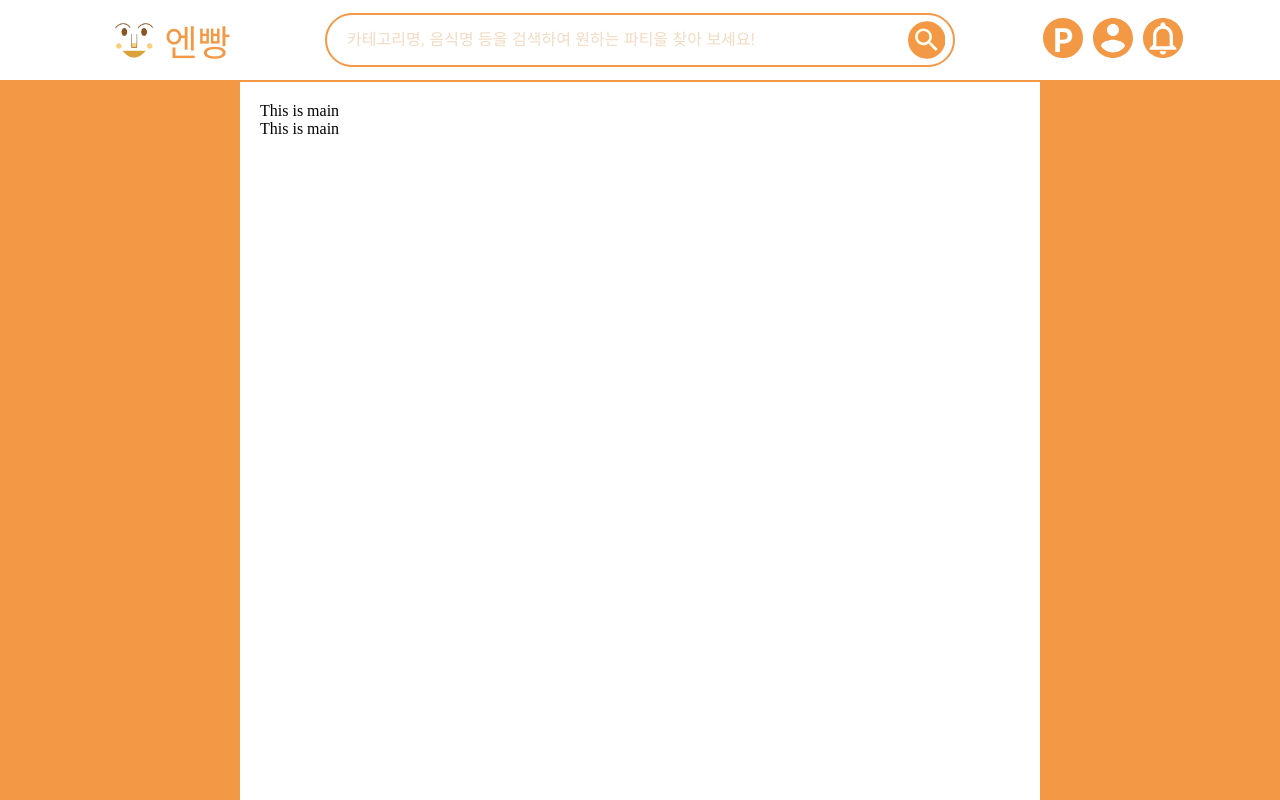
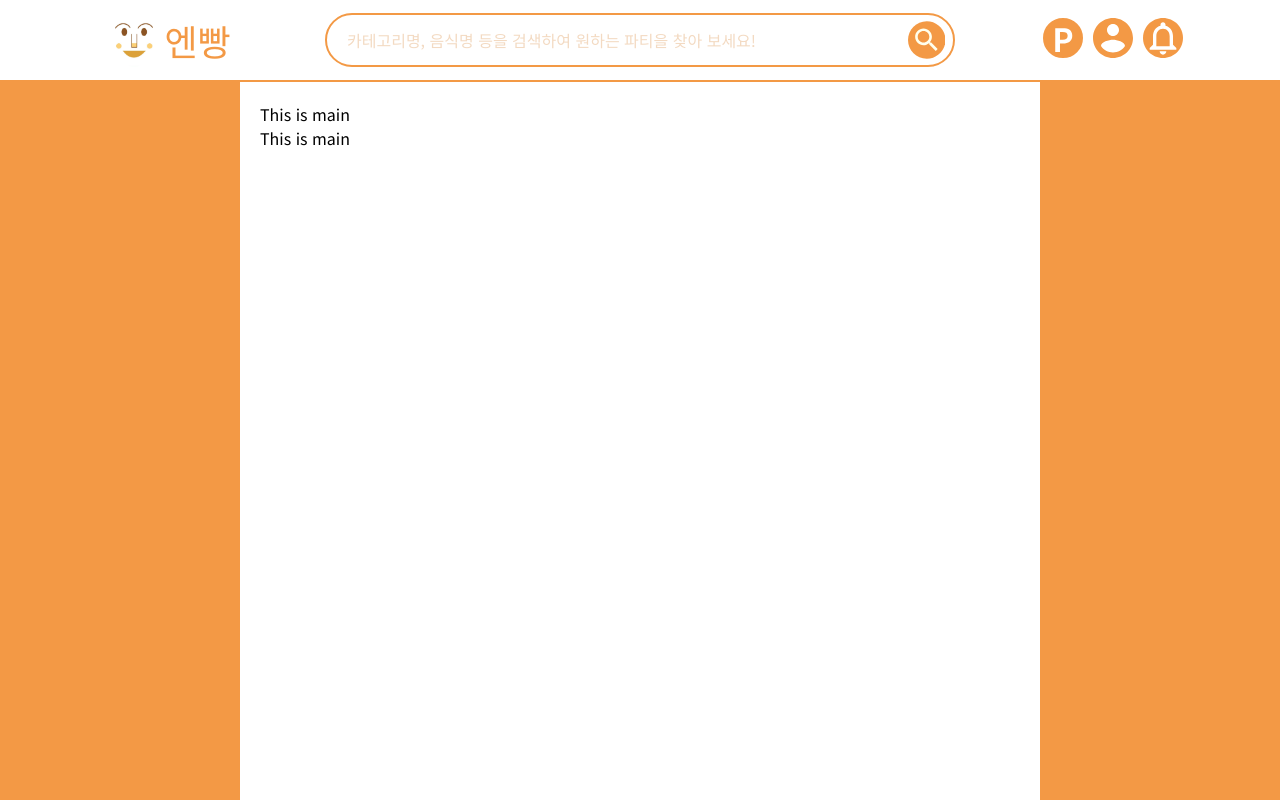
Before and after one commit to nbbang-sinchon/frontend, a React (Create React App) app: page / in a window 1280 px wide. Shown: the top 800 px of the page. Built offline with nearby package versions, Linux system fonts and the light colour scheme.

Commit message:
Feat : Noto Sans KR을 기본 글꼴로 등록
아무도 적당한 폰트를 말하지 않아서 제 마음대로 폰트를 정해서 기본 폰트로 적용하였습니다.

```diff
--- a/public/index.html
+++ b/public/index.html
@@ -6,6 +6,12 @@
     <meta name="theme-color" content="#F39945" />
     <meta name="description" content="Web site created using create-react-app" />
 
+    <link rel="preconnect" href="https://fonts.googleapis.com" />
+    <link rel="preconnect" href="https://fonts.gstatic.com" crossorigin />
+    <link
+      href="https://fonts.googleapis.com/css2?family=Noto+Sans+KR:wght@100;300;400;500;700;900&display=swap"
+      rel="stylesheet"
+    />
     <link rel="icon" href="%PUBLIC_URL%/favicon.ico" />
     <link rel="icon" type="image/png" sizes="16x16" href="/favicon-16x16.png" />
     <link rel="icon" type="image/png" sizes="32x32" href="/favicon-32x32.png" />
--- a/src/styles/Reset.jsx
+++ b/src/styles/Reset.jsx
@@ -40,6 +40,7 @@ const reset = css`
     background: transparent;
     outline: none;
     text-decoration: none;
+    font-family: 'Noto Sans KR', sans-serif;
   }
 `;
 
```
